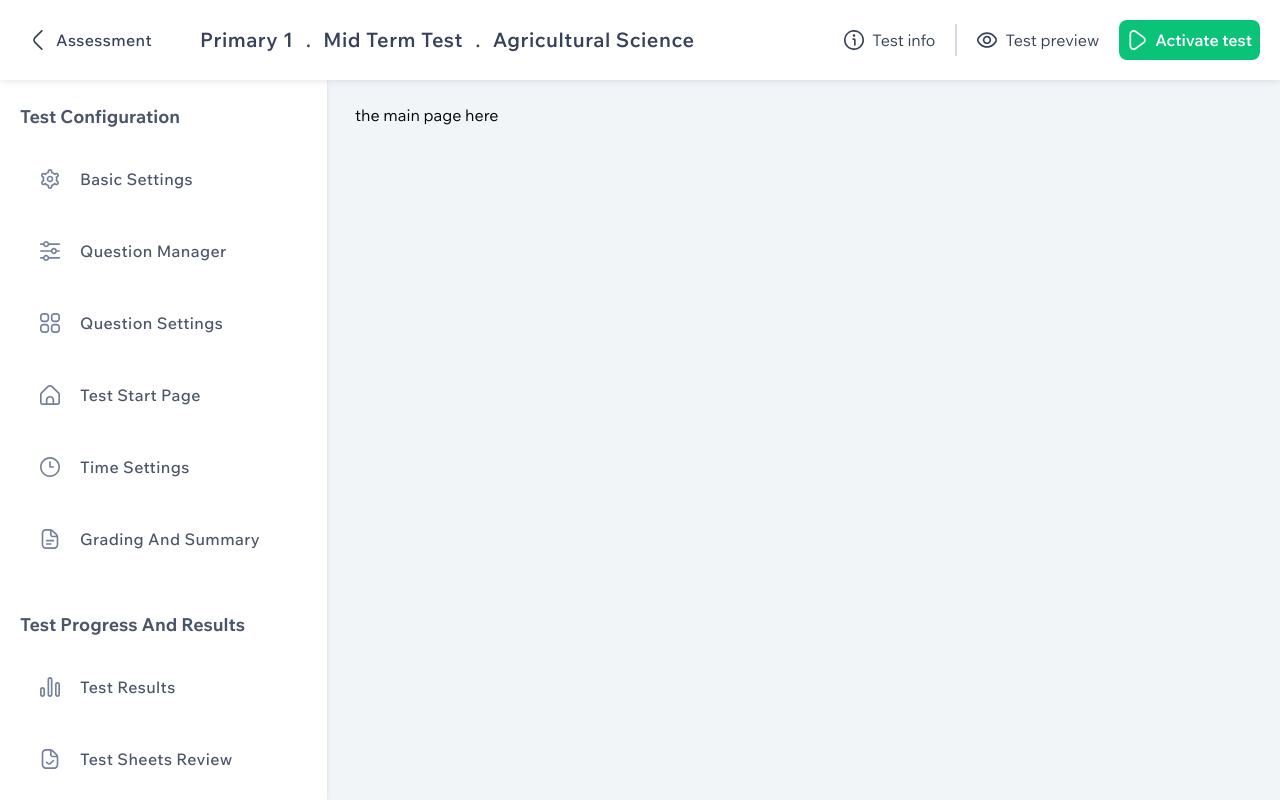
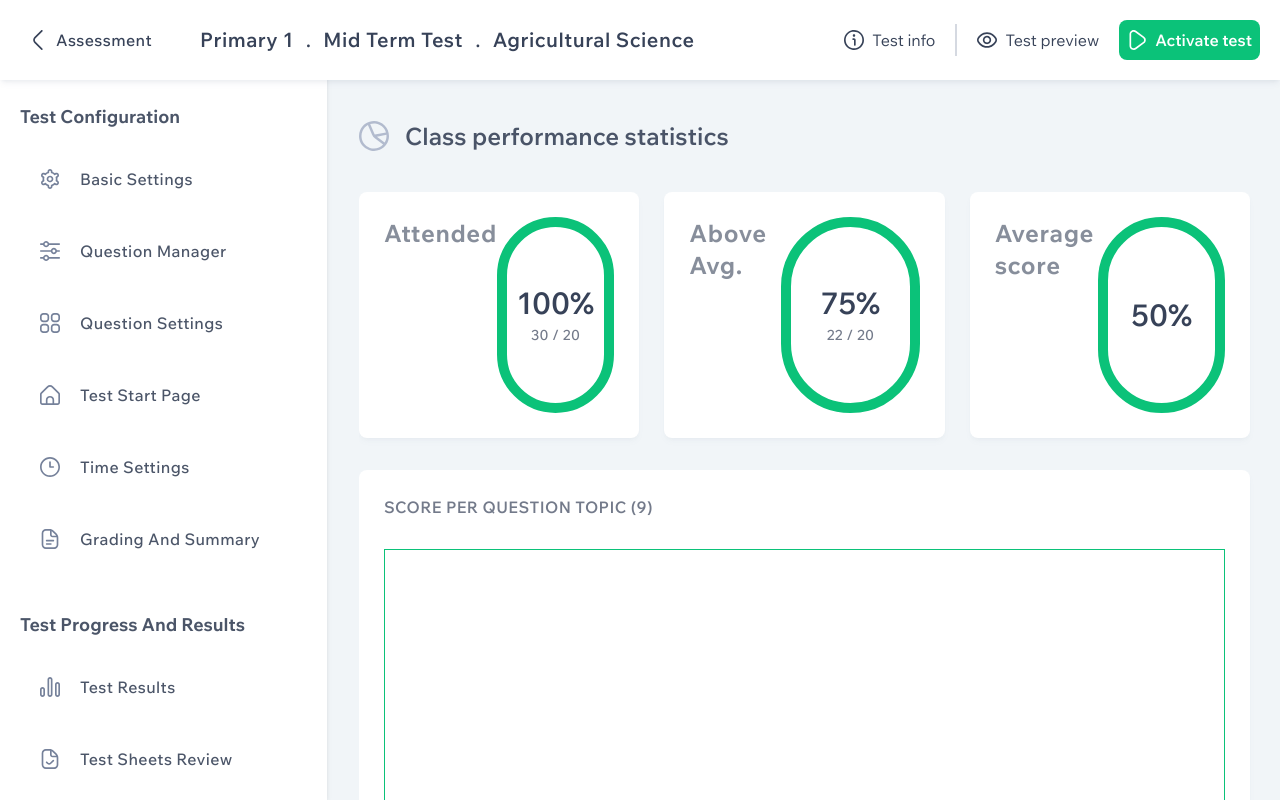
Before and after one commit to GodwinChibyk/afrilearn-web-app-test, a Next.js app: page / in a window 1280 px wide. Built offline with nearby package versions, Linux system fonts and the light colour scheme.

Commit message:
feat[SattisticsPage]: add average score section

```diff
--- a/app/page.tsx
+++ b/app/page.tsx
@@ -1,7 +1,9 @@
+import { StatisticsPageIndex } from "@/components/Pages/StatisticsPage/StatisticsPageIndex";
+
 export default function Home() {
   return (
     <div className="w-full h-full font-[family-name:var(--font-regular)]">
-      <p>the main page here</p>
+      <StatisticsPageIndex />
     </div>
   );
 }
--- /dev/null
+++ b/components/Global/Cards/PIeChartCard.tsx
@@ -0,0 +1,33 @@
+import React from "react";
+
+export const PIeChartCard = ({
+  title,
+  percentage,
+  averageOne,
+  averageTwo,
+}: {
+  title: string;
+  percentage: number;
+  averageOne?: number;
+  averageTwo?: number;
+}) => {
+  return (
+    <div className="bg-whiteColor flex flex-row justify-between shadow-md shadow-grayColor/5 p-[25px] rounded-lg">
+      <div>
+        <p className="text-2xl text-textColor/60 font-[family-name:var(--font-bold)] tracking-wide">
+          {title}
+        </p>
+      </div>
+      <div className="w-[196px] h-[196px] rounded-full border-[10px] border-primaryColor flex flex-col items-center justify-center">
+        <p className="text-3xl text-textColor font-[family-name:var(--font-semibold)]">
+          {percentage}%
+        </p>
+        {averageOne && averageTwo ? (
+          <p className="text-sm mt-1 tracking-wide text-textColor/70 font-[family-name:var(--font-medium)] ">
+            {averageOne} / {averageTwo}
+          </p>
+        ) : null}
+      </div>
+    </div>
+  );
+};
--- a/components/Layouts/DashboardLayout/DashboardLayoutIndex.tsx
+++ b/components/Layouts/DashboardLayout/DashboardLayoutIndex.tsx
@@ -8,14 +8,14 @@ export const DashboardLayoutIndex = ({
   children: React.ReactNode;
 }) => {
   return (
-    <div className="w-full h-screen flex-1 relative font-[family-name:var(--font-regular)] bg-bgColor">
+    <div className="w-full h-screen flex-1 relative font-[family-name:var(--font-regular)] bg-bgColor overflow-hidden">
       {/* nav section */}
       <NavSection />
 
       {/* main section */}
-      <div className="absolute inset-0 flex flex-row space-x-7">
+      <div className="absolute inset-0 flex flex-row space-x-8">
         <SideBarSection />
-        <div className="flex-1 h-full pt-[103px] bg-bgColor">{children}</div>
+        <div className="flex-1 h-full pt-[120px] pr-[30px] bg-bgColor overflow-y-scroll">{children}</div>
       </div>
     </div>
   );
--- a/components/Layouts/DashboardLayout/SideBarSection/SideBarLinkItem.tsx
+++ b/components/Layouts/DashboardLayout/SideBarSection/SideBarLinkItem.tsx
@@ -16,11 +16,17 @@ export const SideBarLinkItem = ({
     <Link
       href={route}
       className={`flex flex-row items-center space-x-5 rounded-lg p-5 transition-all hover:bg-bgColor/80 ${
-        isLinkActive ? "bg-primaryColorLight hover:bg-primaryColorLight/90" : "bg-transparent"
+        isLinkActive
+          ? "bg-primaryColorLight hover:bg-primaryColorLight/90"
+          : "bg-transparent"
       }`}
     >
       {linkIcon}
-      <p className="text-base capitalize text-textColor/90 tracking-wide font-[family-name:var(--font-medium)]">
+      <p
+        className={`text-base capitalize text-textColor/90 tracking-wide font-[family-name:var(--font-medium)] ${
+          isLinkActive ? "font-[family-name:var(--font-semibold)]" : ""
+        }`}
+      >
         {title}
       </p>
     </Link>
--- a/components/Layouts/DashboardLayout/SideBarSection/SideBarSection.tsx
+++ b/components/Layouts/DashboardLayout/SideBarSection/SideBarSection.tsx
@@ -17,40 +17,61 @@ const testConfigurationLinks = [
     id: 1,
     route: "#",
     title: "basic settings",
-    linkIcon: <SettingsIcon className="w-5 h-5" />,
+    linkIcon: (isActive: boolean) => (
+      <SettingsIcon
+        className="w-5 h-5"
+        color={isActive ? "#374258" : "#75819A"}
+      />
+    ),
   },
   {
     id: 2,
     route: "/dashboard/question-manager",
     title: "question manager",
-    linkIcon: <SlidersIcon className="w-5 h-5" />,
+    linkIcon: (isActive: boolean) => (
+      <SlidersIcon
+        className="w-5 h-5"
+        color={isActive ? "#374258" : "#75819A"}
+      />
+    ),
   },
   {
     id: 3,
     route: "#",
     title: "question settings",
-    linkIcon: <GridIcon className="w-5 h-5" />,
+    linkIcon: (isActive: boolean) => (
+      <GridIcon className="w-5 h-5" color={isActive ? "#374258" : "#75819A"} />
+    ),
   },
 
   {
     id: 4,
     route: "#",
     title: "test start page",
-    linkIcon: <HomeIcon className="w-5 h-5" />,
+    linkIcon: (isActive: boolean) => (
+      <HomeIcon className="w-5 h-5" color={isActive ? "#374258" : "#75819A"} />
+    ),
   },
 
   {
     id: 5,
     route: "",
     title: "time settings",
-    linkIcon: <ClockIcon className="w-5 h-5" />,
+    linkIcon: (isActive: boolean) => (
+      <ClockIcon className="w-5 h-5" color={isActive ? "#374258" : "#75819A"} />
+    ),
   },
 
   {
     id: 6,
     route: "#",
     title: "grading and summary",
-    linkIcon: <DocumentIcon className="w-5 h-5" />,
+    linkIcon: (isActive: boolean) => (
+      <DocumentIcon
+        className="w-5 h-5"
+        color={isActive ? "#374258" : "#75819A"}
+      />
+    ),
   },
 ];
 
@@ -59,19 +80,34 @@ const testProgressAndResultLinks = [
     id: 1,
     route: "#",
     title: "test results",
-    linkIcon: <ChartSimpleIcon className="w-5 h-5" />,
+    linkIcon: (isActive: boolean) => (
+      <ChartSimpleIcon
+        className="w-5 h-5"
+        color={isActive ? "#374258" : "#75819A"}
+      />
+    ),
   },
   {
     id: 2,
     route: "#",
     title: "test sheets review",
-    linkIcon: <AcceptDocumentIcon className="w-5 h-5" />,
+    linkIcon: (isActive: boolean) => (
+      <AcceptDocumentIcon
+        className="w-5 h-5"
+        color={isActive ? "#374258" : "#75819A"}
+      />
+    ),
   },
   {
     id: 3,
     route: "/",
     title: "statistics",
-    linkIcon: <PieChatIcon className="w-5 h-5" />,
+    linkIcon: (isActive: boolean) => (
+      <PieChatIcon
+        className="w-5 h-5"
+        color={isActive ? "#374258" : "#75819A"}
+      />
+    ),
   },
 ];
 
@@ -94,7 +130,7 @@ export const SideBarSection = () => {
                 key={link.id}
                 isLinkActive={link.route === pathname}
                 title={link.title}
-                linkIcon={link.linkIcon}
+                linkIcon={link.linkIcon(link.route === pathname)}
                 route={link.route}
               />
             ))}
@@ -113,7 +149,7 @@ export const SideBarSection = () => {
                 key={link.id}
                 isLinkActive={link.route === pathname}
                 title={link.title}
-                linkIcon={link.linkIcon}
+                linkIcon={link.linkIcon(link.route === pathname)}
                 route={link.route}
               />
             ))}
--- /dev/null
+++ b/components/Pages/StatisticsPage/PieChartStatisticsSection.tsx
@@ -0,0 +1,22 @@
+import { PIeChartCard } from "@/components/Global/Cards/PIeChartCard";
+import React from "react";
+
+export const PieChartStatisticsSection = () => {
+  return (
+    <section className="mt-10 grid grid-cols-3 gap-x-[25px]">
+      <PIeChartCard
+        title="Attended"
+        percentage={100}
+        averageOne={30}
+        averageTwo={20}
+      />
+      <PIeChartCard
+        title="Above Avg."
+        percentage={75}
+        averageOne={22}
+        averageTwo={20}
+      />
+      <PIeChartCard title="Average score" percentage={50} />
+    </section>
+  );
+};
--- /dev/null
+++ b/components/Pages/StatisticsPage/ScorePerQuestionSection.tsx
@@ -0,0 +1,16 @@
+import React from "react";
+
+export const ScorePerQuestionSection = () => {
+  return (
+    <section className="mt-8 w-full bg-whiteColor shadow-md shadow-grayColor/5 p-[25px] rounded-lg">
+      <h3 className="uppercase text-base text-textColor/70 tracking-wide font-[family-name:var(--font-semibold)]">
+        Score Per Question topic (9)
+      </h3>
+
+      {/*  */}
+      <div className="mt-[30px] h-[500px] border border-primaryColor">
+
+      </div>
+    </section>
+  );
+};
--- /dev/null
+++ b/components/Pages/StatisticsPage/StatisticsPageIndex.tsx
@@ -0,0 +1,23 @@
+import PieChatIcon from "@/components/Icons/PieChatIcon";
+import { PieChartStatisticsSection } from "./PieChartStatisticsSection";
+import { ScorePerQuestionSection } from "./ScorePerQuestionSection";
+
+export const StatisticsPageIndex = () => {
+  return (
+    <div className="pb-8">
+      {/*  */}
+      <section className="flex flex-row items-center space-x-4">
+        <PieChatIcon className="h-[30px] w-[30px]" color="#B2BBCE" />
+        <h2 className="text-2xl text-textColor/90 font-[family-name:var(--font-semibold)]">
+          Class performance statistics
+        </h2>
+      </section>
+
+      {/*  */}
+      <PieChartStatisticsSection />
+
+      {/*  */}
+      <ScorePerQuestionSection />
+    </div>
+  );
+};
```
